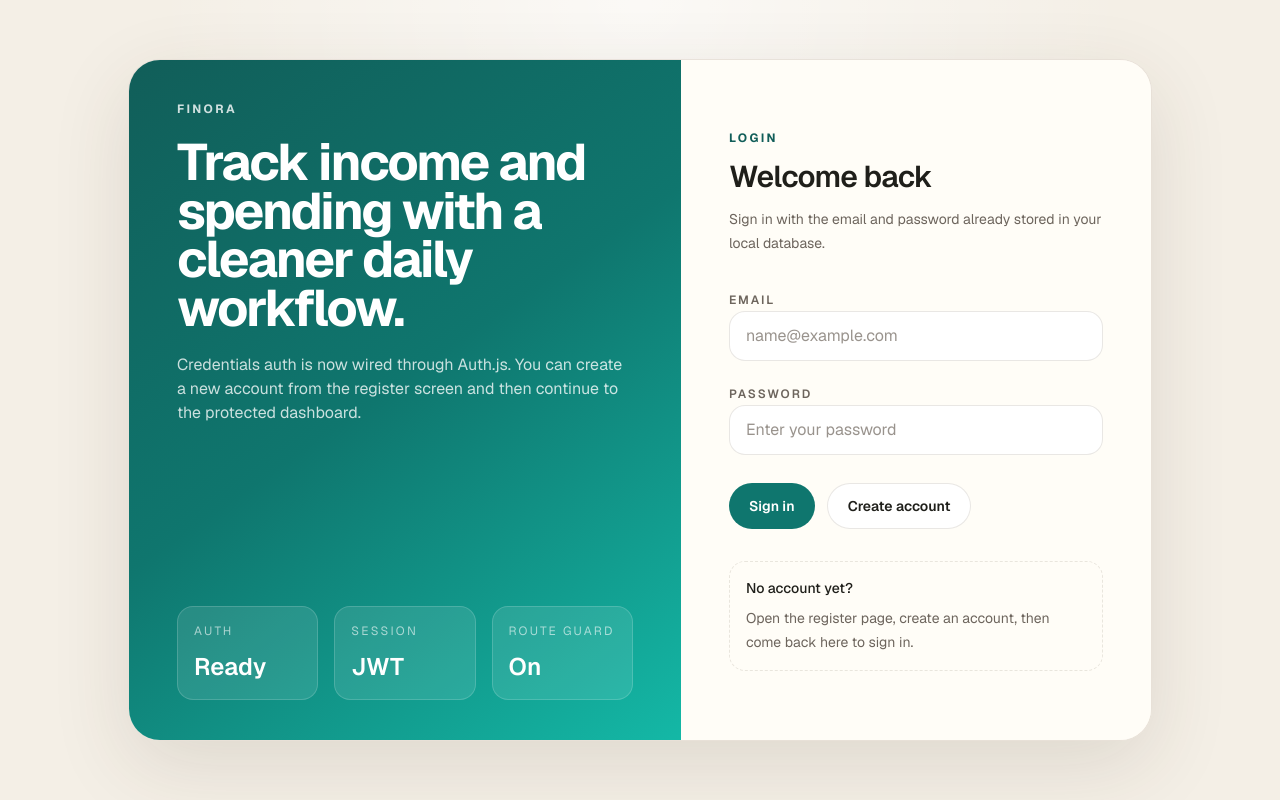
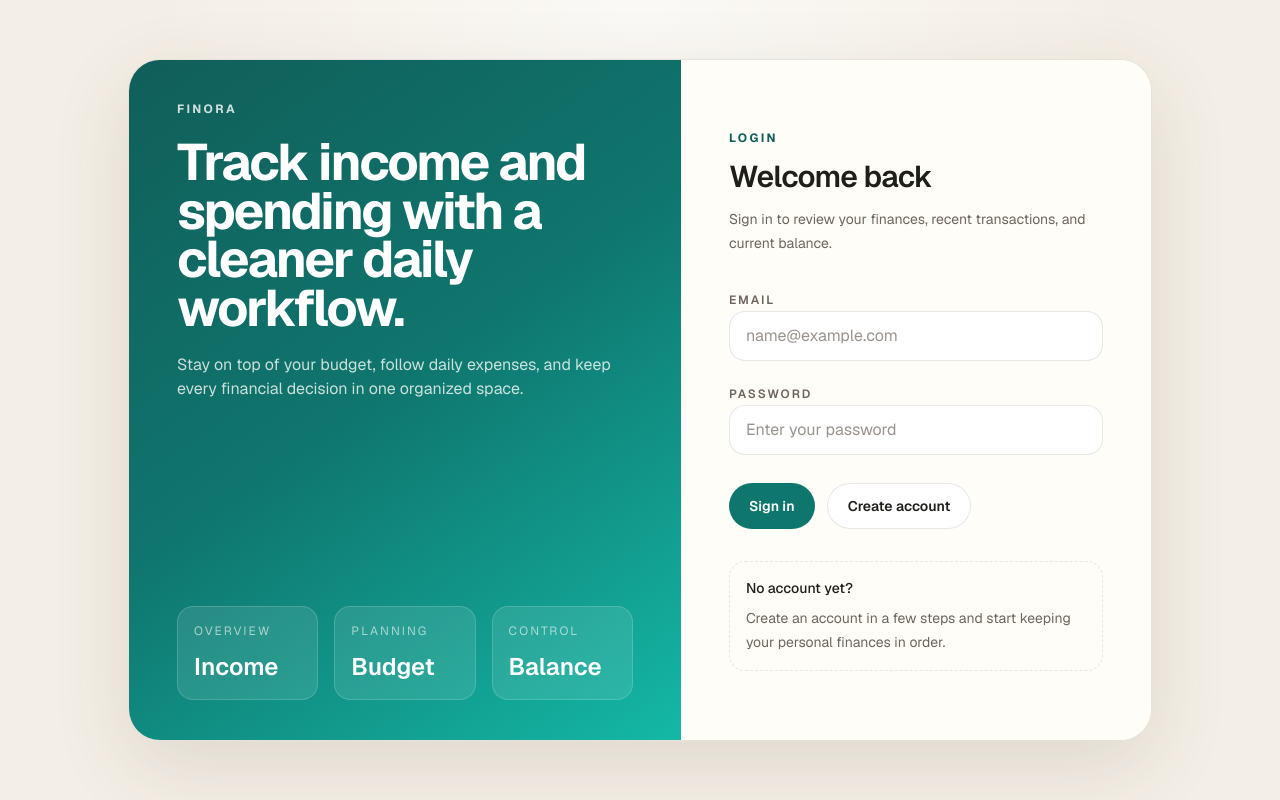
Before and after one commit to OleksandrBezverkhyi/Finora, a Next.js app: page /login in a window 1280 px wide. Built offline with nearby package versions, Linux system fonts and the light colour scheme; no server answers.

Commit message:
content: update app text

```diff
--- a/app/(protected)/categories/page.js
+++ b/app/(protected)/categories/page.js
@@ -30,8 +30,8 @@ export default async function CategoriesPage() {
               Organize income and expense groups before adding transactions.
             </h1>
             <p className="muted max-w-2xl text-sm leading-6 sm:text-base">
-              This page uses session-based API routes. Category records are filtered by the
-              current account automatically.
+              Keep your records tidy by grouping transactions into clear income and expense
+              categories that match your everyday spending.
             </p>
           </div>
 
--- a/app/(protected)/transactions/page.js
+++ b/app/(protected)/transactions/page.js
@@ -59,7 +59,8 @@ export default async function TransactionsPage() {
               Add records, search history, and inspect spending without leaving one screen.
             </h1>
             <p className="muted max-w-2xl text-sm leading-6 sm:text-base">
-              This screen uses the transactions API for create, filter, sorting, and pagination.
+              Record each operation, quickly find past entries, and understand where your money
+              goes over time.
             </p>
           </div>
 
--- a/app/(public)/login/page.js
+++ b/app/(public)/login/page.js
@@ -50,23 +50,23 @@ export default async function LoginPage({ searchParams }) {
               Track income and spending with a cleaner daily workflow.
             </h1>
             <p className="max-w-md text-sm leading-6 text-white/78 sm:text-base">
-              Credentials auth is now wired through Auth.js. You can create a new account from the
-              register screen and then continue to the protected dashboard.
+              Stay on top of your budget, follow daily expenses, and keep every financial decision
+              in one organized space.
             </p>
           </div>
 
           <div className="grid gap-4 sm:grid-cols-3">
             <div className="rounded-2xl border border-white/16 bg-white/10 p-4">
-              <p className="text-xs uppercase tracking-[0.18em] text-white/60">Auth</p>
-              <p className="mt-3 text-2xl font-semibold">Ready</p>
+              <p className="text-xs uppercase tracking-[0.18em] text-white/60">Overview</p>
+              <p className="mt-3 text-2xl font-semibold">Income</p>
             </div>
             <div className="rounded-2xl border border-white/16 bg-white/10 p-4">
-              <p className="text-xs uppercase tracking-[0.18em] text-white/60">Session</p>
-              <p className="mt-3 text-2xl font-semibold">JWT</p>
+              <p className="text-xs uppercase tracking-[0.18em] text-white/60">Planning</p>
+              <p className="mt-3 text-2xl font-semibold">Budget</p>
             </div>
             <div className="rounded-2xl border border-white/16 bg-white/10 p-4">
-              <p className="text-xs uppercase tracking-[0.18em] text-white/60">Route guard</p>
-              <p className="mt-3 text-2xl font-semibold">On</p>
+              <p className="text-xs uppercase tracking-[0.18em] text-white/60">Control</p>
+              <p className="mt-3 text-2xl font-semibold">Balance</p>
             </div>
           </div>
         </div>
@@ -79,7 +79,7 @@ export default async function LoginPage({ searchParams }) {
                 Welcome back
               </h2>
               <p className="muted max-w-md text-sm leading-6">
-                Sign in with the email and password already stored in your local database.
+                Sign in to review your finances, recent transactions, and current balance.
               </p>
             </div>
 
@@ -146,7 +146,7 @@ export default async function LoginPage({ searchParams }) {
             <div className="rounded-2xl border border-dashed border-[var(--border)] px-4 py-4">
               <p className="text-sm font-medium text-[var(--foreground)]">No account yet?</p>
               <p className="muted mt-2 text-sm leading-6">
-                Open the register page, create an account, then come back here to sign in.
+                Create an account in a few steps and start keeping your personal finances in order.
               </p>
             </div>
           </div>
--- a/app/(public)/register/page.js
+++ b/app/(public)/register/page.js
@@ -14,8 +14,8 @@ export default async function RegisterPage({ searchParams }) {
               Create your workspace before budgeting, analytics, and planning kick in.
             </h1>
             <p className="max-w-md text-sm leading-6 text-white/78 sm:text-base">
-              This page calls the existing register API, validates the payload, and returns you to
-              login after successful account creation.
+              Create your account once and start tracking income, expenses, savings goals, and
+              monthly habits in one place.
             </p>
           </div>
 
@@ -43,8 +43,8 @@ export default async function RegisterPage({ searchParams }) {
                 Create your account
               </h2>
               <p className="muted max-w-md text-sm leading-6">
-                Fill in the fields below. After a successful signup you will return to the login
-                screen and can sign in immediately. New accounts use hryvnia by default.
+                Fill in your details to create a personal space for daily financial tracking. All
+                amounts in the app are recorded in hryvnia by default.
               </p>
             </div>
 
--- a/components/categories/categories-manager.js
+++ b/components/categories/categories-manager.js
@@ -163,7 +163,8 @@ export default function CategoriesManager({ initialCategories }) {
             {editingId ? "Update current category" : "Create a new category"}
           </h2>
           <p className="muted text-sm leading-6">
-            Categories belong to the signed-in user automatically. The client never sends `userId`.
+            Use simple, recognizable category names so your reports and transaction history stay
+            easy to read.
           </p>
         </div>
 
@@ -271,7 +272,7 @@ export default function CategoriesManager({ initialCategories }) {
             <div className="mt-6 space-y-3">
               {groupedCategories[section.value].length === 0 ? (
                 <div className="rounded-2xl border border-dashed border-[var(--border)] px-4 py-5 text-sm text-[var(--muted)]">
-                  No categories in this group yet.
+                  You have not added any categories in this section yet.
                 </div>
               ) : (
                 groupedCategories[section.value].map((category) => (
@@ -288,7 +289,7 @@ export default function CategoriesManager({ initialCategories }) {
                         <div>
                           <p className="font-semibold text-[var(--foreground)]">{category.name}</p>
                           <p className="mt-1 text-sm text-[var(--muted)]">
-                            {category.color || "Default Finora color"}
+                            {category.color || "Standard category color"}
                           </p>
                         </div>
                       </div>
--- a/components/common/app-shell.js
+++ b/components/common/app-shell.js
@@ -44,7 +44,9 @@ export default async function AppShell({ children }) {
               <Link href="/dashboard" className="text-xl font-semibold tracking-tight">
                 Finora
               </Link>
-              <p className="muted mt-1 text-sm">Personal finance dashboard shell</p>
+              <p className="muted mt-1 text-sm">
+                Personal finance planner for everyday spending and savings
+              </p>
               {user ? (
                 <p className="mt-2 text-sm font-medium text-[var(--foreground)]/75">
                   {user.name || user.email}
--- a/components/transactions/transactions-manager.js
+++ b/components/transactions/transactions-manager.js
@@ -232,15 +232,18 @@ export default function TransactionsManager({
               Create income and expense records
             </h2>
             <p className="muted text-sm leading-6">
-              Pick one of your categories and record the amount in hryvnia.
+              Add each operation as soon as it happens to keep your balance and reports accurate.
             </p>
           </div>
 
           {categories.length === 0 ? (
             <div className="mt-8 rounded-2xl border border-dashed border-[var(--border)] px-4 py-5">
-              <p className="font-medium text-[var(--foreground)]">You need categories first.</p>
+              <p className="font-medium text-[var(--foreground)]">
+                Add categories before creating your first transaction.
+              </p>
               <p className="muted mt-2 text-sm leading-6">
-                Create at least one income or expense category before adding transactions.
+                Start with a few categories for income and expenses, then come back here to record
+                your operations.
               </p>
               <Link
                 href="/categories"
@@ -364,7 +367,7 @@ export default function TransactionsManager({
               Search your history
             </h2>
             <p className="muted text-sm leading-6">
-              Filter by period, type, category, amount range, and search by comment or category.
+              Narrow the list by period, type, category, amount, or a quick keyword search.
             </p>
           </div>
 
@@ -548,7 +551,7 @@ export default function TransactionsManager({
               Transactions list
             </h2>
             <p className="muted text-sm leading-6">
-              Showing page {pagination.page} of {pagination.totalPages}. Total records:{" "}
+              Showing page {pagination.page} of {pagination.totalPages}. Total entries:{" "}
               {pagination.total}.
             </p>
           </div>
@@ -582,7 +585,7 @@ export default function TransactionsManager({
                     colSpan="5"
                     className="rounded-2xl border border-dashed border-[var(--border)] px-4 py-10 text-center text-sm text-[var(--muted)]"
                   >
-                    No transactions found for the selected filters.
+                    No transactions match the selected filters yet.
                   </td>
                 </tr>
               ) : (
```
Also changed, not shown: components/dashboard/dashboard-overview.js (+8 -8 lines).
